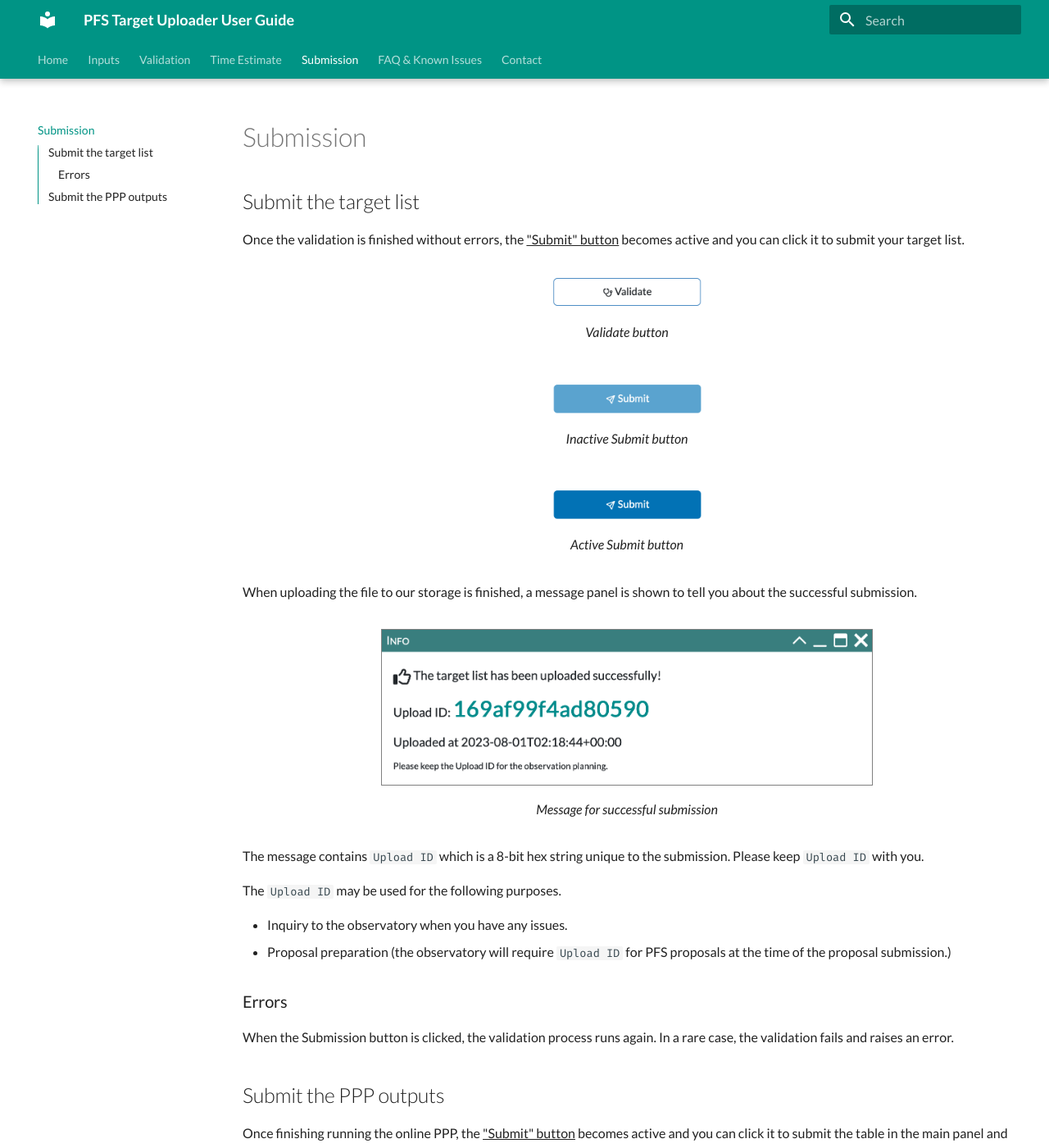
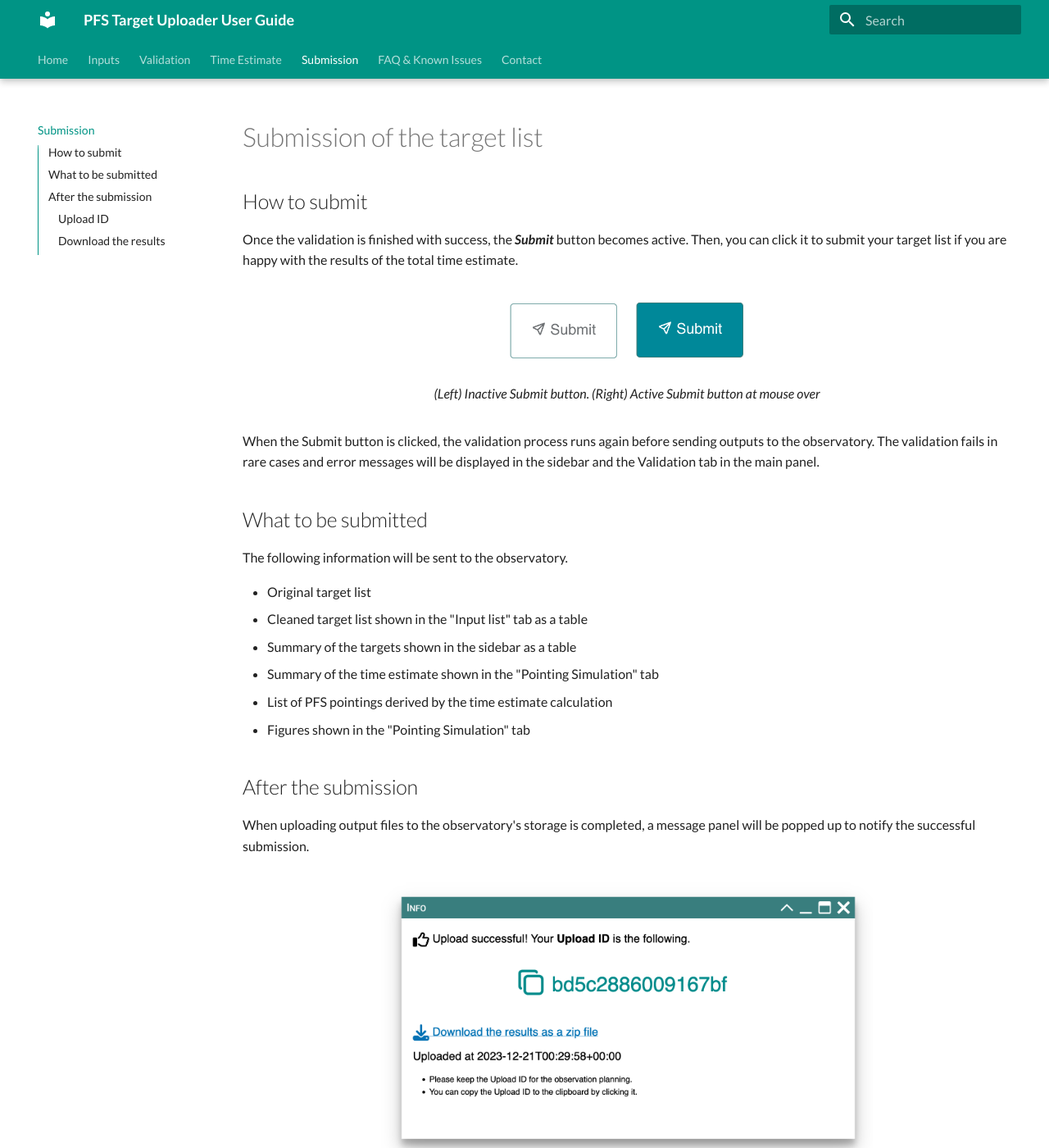
Before and after one commit to Subaru-PFS/spt_target_uploader, an MkDocs documentation site: the page built from docs/docs/submission.md, in a window 1280 px wide and 1400 px high. Shown: the whole window at 82% size. Built offline with MkDocs 1.6.1 and Material for MkDocs 9.7.7, drawn with Linux system fonts in a browser that asks for light colours; some of the changed text lies outside the part shown.

Commit message:
wip: submission doc updated

```diff
--- /dev/null
+++ b/docs/docs/stylesheets/extra.css
@@ -0,0 +1,6 @@
+
+/* to align figures side-by-side in <figure> environment */
+/* https://github.com/squidfunk/mkdocs-material/discussions/3408 */
+.md-typeset figure img {
+    display: inline;
+}
--- a/docs/docs/submission.md
+++ b/docs/docs/submission.md
@@ -1,44 +1,64 @@
-# Submission
+# Submission of the target list
 
-## Submit the target list
-Once the validation is finished without errors, the <u>"Submit" button</u> becomes active and you can click it to submit your target list.
+## How to submit
+
+Once the validation is finished with success, the **_Submit_** button becomes active.
+Then, you can click it to submit your target list if you are happy with the results of the total time estimate.
 
 <figure markdown>
-  ![Validate Button](images/validate_button.png){ width="200" }
-  <figcaption>Validate button</figcaption>
+  ![Submit Button (inactive)](images/submit_button_inactive.png){ width="150" }
+  ![Submit Button (active)](images/submit_button_active.png){ width="150" }
+  <figcaption>(Left) Inactive Submit button. (Right) Active Submit button at mouse over</figcaption>
 </figure>
 
+
+When the Submit button is clicked, the validation process runs again before sending outputs to the observatory.
+The validation fails in rare cases and error messages will be displayed in the sidebar and the Validation tab in the main panel.
+
+
+## What to be submitted
+
+The following information will be sent to the observatory.
+
+- Original target list
+- Cleaned target list shown in the "Input list" tab as a table
+- Summary of the targets shown in the sidebar as a table
+- Summary of the time estimate shown in the "Pointing Simulation" tab
+- List of PFS pointings derived by the time estimate calculation
+- Figures shown in the "Pointing Simulation" tab
+
+## After the submission
+
+When uploading output files to the observatory's storage is completed,
+a message panel will be popped up to notify the successful submission.
+
 <figure markdown>
-  ![Submit Button (inactive)](images/submit_button_inactive.png){ width="200" }
-  <figcaption>Inactive Submit button</figcaption>
+  ![Upload ID](images/success_floatpanel.png){ width="600" }
+  <figcaption>Example of the message panel for successful submission</figcaption>
 </figure>
 
-<figure markdown>
-  ![Submit Button (active)](images/submit_button_active.png){ width="200" }
-  <figcaption>Active Submit button</figcaption>
-</figure>
+### Upload ID
 
-When uploading the file to our storage is finished, a message panel is shown to tell you about the successful submission.
+The message contains `Upload ID` (`bd5c2886009167bf` in the above example) which is an 8-bit hex string unique to the submission.
+Please copy the `Upload ID` by clicking the area around the `Upload ID` and keep it with you.
 
-<figure markdown>
-  ![Success Message](images/success_floatpanel.png){ width="600" style="margin: 0; border: 1px solid gray;" }
-  <figcaption>Message for successful submission</figcaption>
-</figure>
+!!! note "Lost the `Upload ID`?"
 
-The message contains `Upload ID` which is a 8-bit hex string unique to the submission.
-Please keep `Upload ID` with you.
+    Once you close the message panel without copying the `Upload ID` or downloading the ZIP file,
+    there is no trivial way to recover your `Upload ID`.
+    If you forget to record your `Upload ID`, you may want to do the following ways.
+
+    - [Contact us](contact.md) and the observatory staff will look up `Upload ID`. We would need to know the original filename and approximate time of the submission.
+    - You can repeat the entire process again as a new submission. A new `Upload ID` will be issued and you can use it for subsequent processes.
 
 The `Upload ID` may be used for the following purposes.
 
-- Inquiry to the observatory when you have any issues.
-- Proposal preparation (the observatory will require `Upload ID` for PFS proposals at the time of the proposal submission.)
+- Inquiry to the observatory when you have any issues with the target list and pointing list.
+- Proposal preparation (you need to write down `Upload ID` in the proposal to apply for observing time with PFS).
 
-### Errors
 
-When the Submission button is clicked, the validation process runs again. In a rare case, the validation fails and raises an error.
+### Download the results
 
-## Submit the PPP outputs
-
-Once finishing running the online PPP, the <u>"Submit" button</u> becomes active and you can click it to submit the table in the main panel and list of pointings.
-
-When uploading the file to our storage is finished, a message panel containing the same `Upload ID` is shown to tell you about the successful submission.
+You can also download the results following the link "Download the results as a zip file".
+The zip file contains files sent to the observatory as listed in the section above.
+In contrast to the ZIP file downloadable after the time estimate, the files contain `Upload ID` in filenames and header sections of `.ecsv` files.
--- a/docs/mkdocs.yml
+++ b/docs/mkdocs.yml
@@ -61,14 +61,14 @@
           format: !!python/name:pymdownx.superfences.fence_code_format
   - admonition
   - pymdownx.details
-  # - pymdownx.emoji:
-  #     emoji_index: !!python/name:materialx.emoji.twemoji
-  #     emoji_generator: !!python/name:materialx.emoji.to_svg
+  - pymdownx.emoji:
+      emoji_index: !!python/name:material.extensions.emoji.twemoji
+      emoji_generator: !!python/name:material.extensions.emoji.to_svg
 
 
 
-# extra_css:
-#   - stylesheets/extra.css
+extra_css:
+  - stylesheets/extra.css
 
 
 extra_javascript:
```
Also changed, not shown: docs/docs/issues.md (+4 -0 lines), docs/docs/images/submit_button_active.png, docs/docs/images/submit_button_inactive.png, docs/docs/images/success_floatpanel.png.
